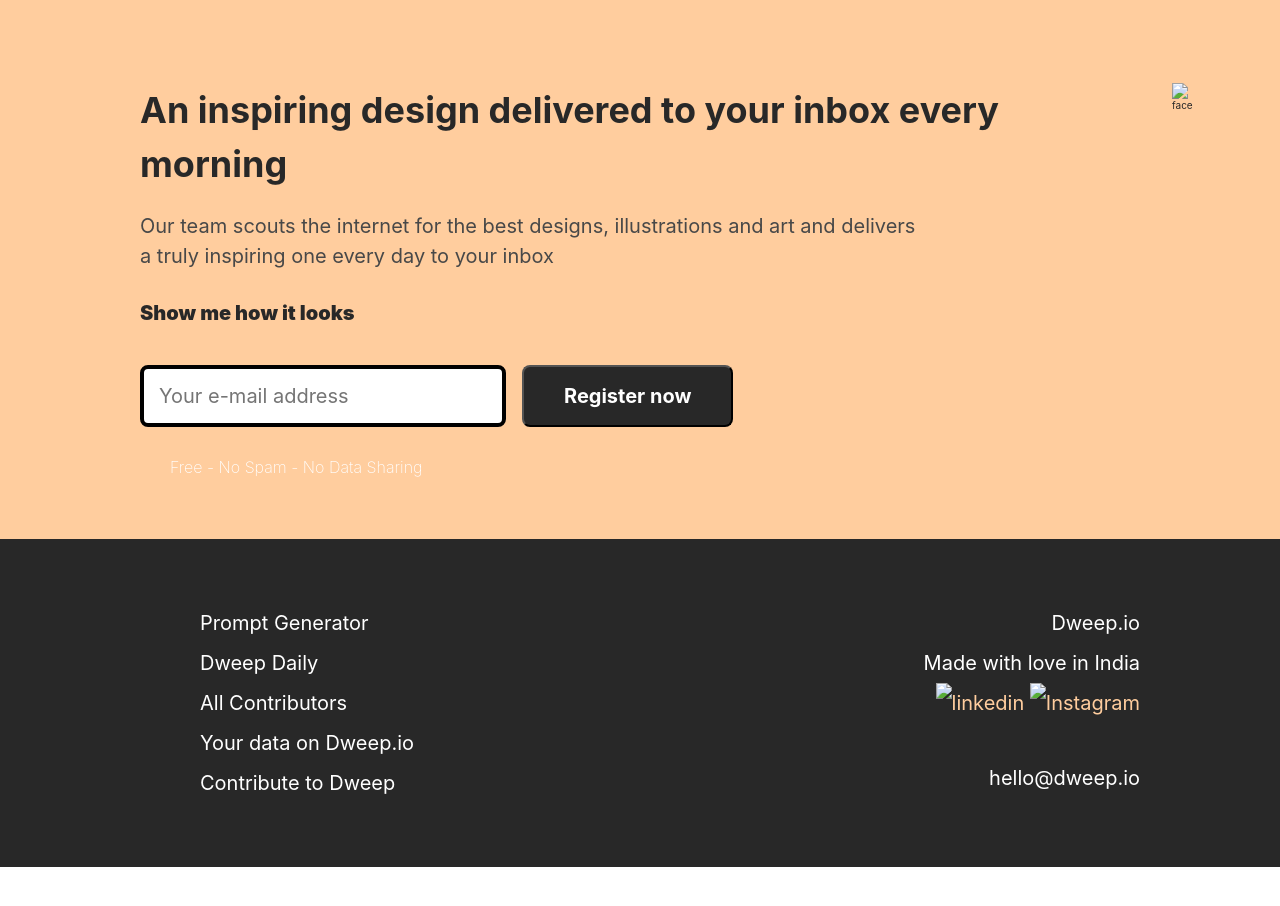
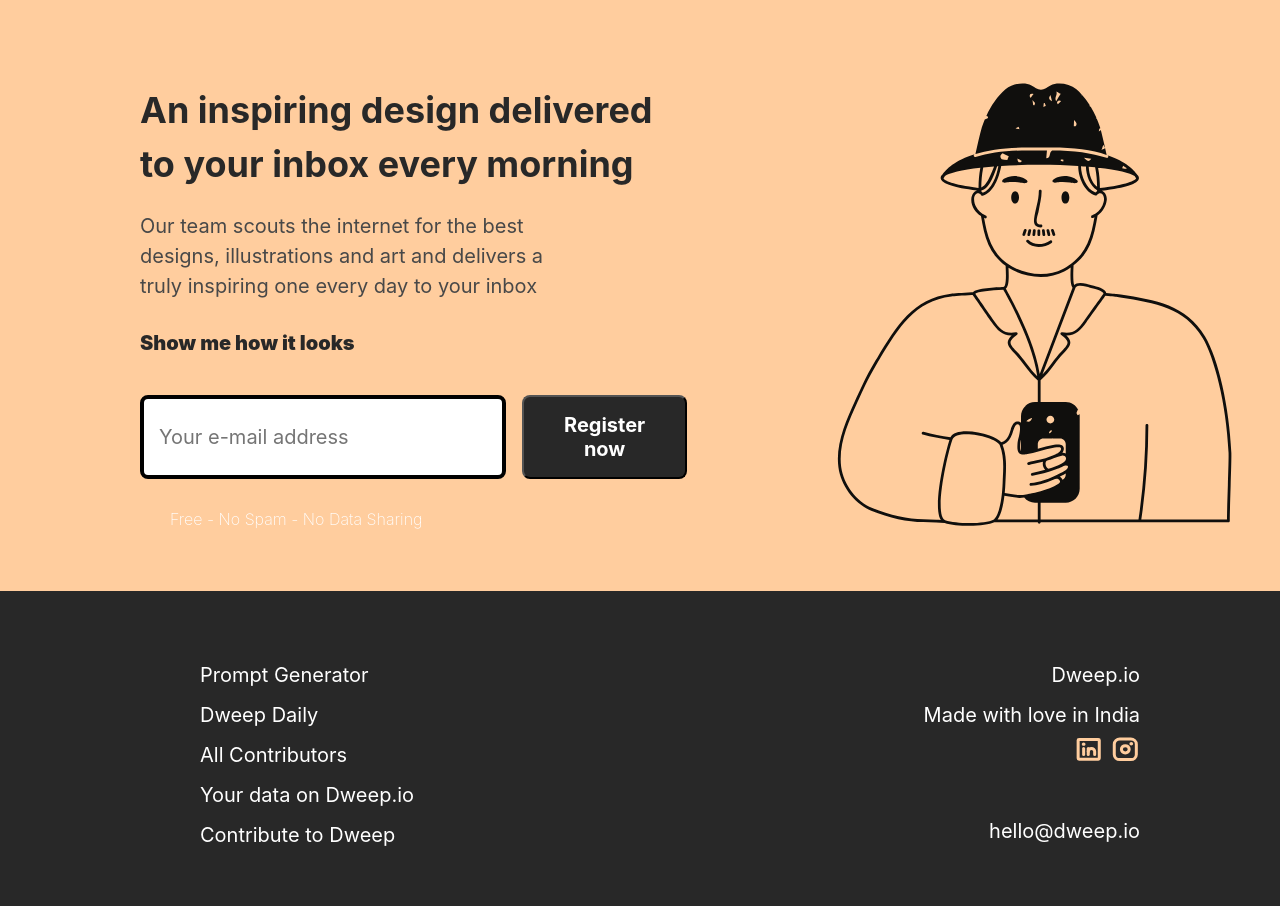
Before and after one commit to KhushitaTank/HTML-CSS, a plain HTML site: page index.html in a window 1280 px wide. Before the commit the page ends 867 px from the top, so only its background shows below. Drawn offline with Linux system fonts and the light colour scheme.

Commit message:
Add files via upload

```diff
--- a/index.html
+++ b/index.html
@@ -40,7 +40,7 @@
         </div>
 
         <div class="right-col">
-          <img src="images/face.svg" alt="face" />
+          <img src="face.svg" alt="face" />
         </div>
       </main>
 
@@ -56,8 +56,8 @@
           <p>Dweep.io</p>
           <p>Made with love in India</p>
           <div>
-            <img src="images/Linkedin.svg" alt="linkedin" />
-            <img src="images/instagram.svg" alt="Instagram" />
+            <img src="Linkedin.svg" alt="linkedin" />
+            <img src="instagram.svg" alt="Instagram" />
           </div>
 
           <div class="contact"><p>hello@dweep.io</p></div>
```
